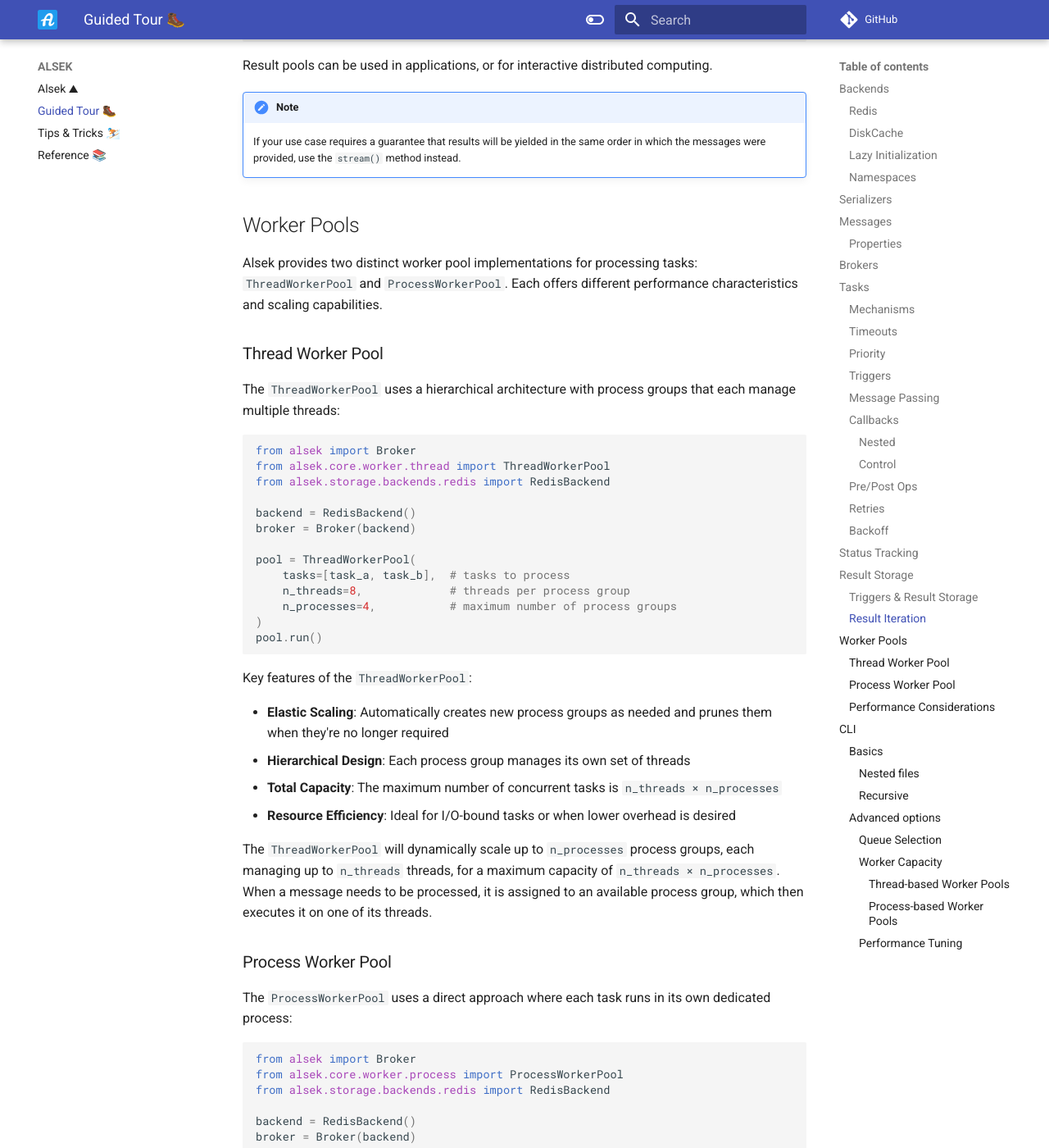
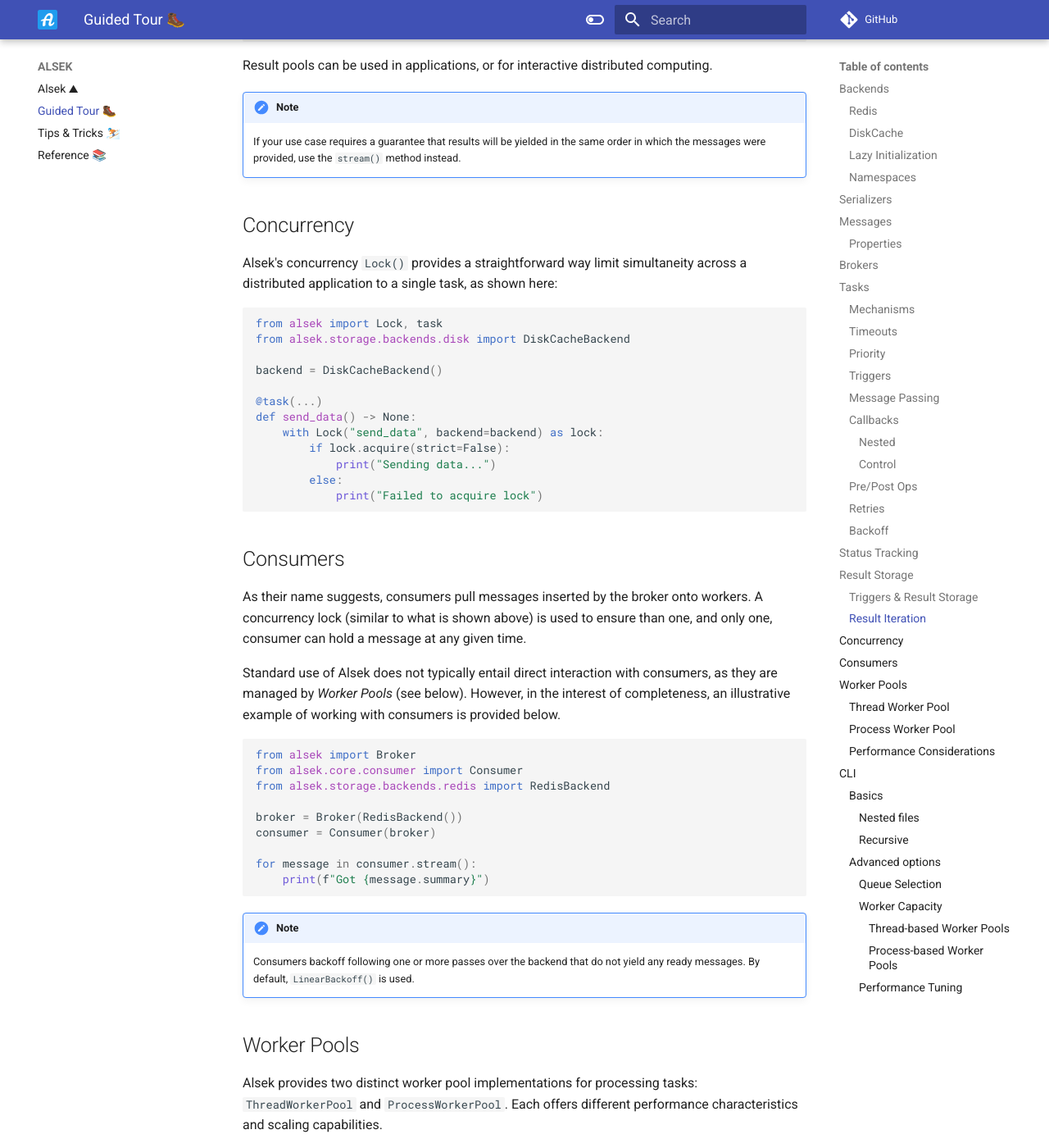
Before and after one commit to TariqAHassan/alsek, an MkDocs documentation site: the page built from docs/guided_tour.md, in a window 1280 px wide and 1400 px high, scrolled down 15692 px. Shown: the whole window at 82% size. Built offline with MkDocs 1.6.1 and Material for MkDocs 9.7.7, drawn with Linux system fonts in a browser that asks for light colours; comment, search, counter and statistics services are not loaded.

Commit message:
Add back Concurrency and Consumers sections

````diff
--- a/docs/guided_tour.md
+++ b/docs/guided_tour.md
@@ -773,6 +773,54 @@
     in the same order in which the messages were provided, use the ``stream()``
     method instead.
 
+## Concurrency
+
+Alsek's concurrency `Lock()` provides a straightforward way limit
+simultaneity across a distributed application to a single task, as shown here:
+
+```python
+from alsek import Lock, task
+from alsek.storage.backends.disk import DiskCacheBackend
+
+backend = DiskCacheBackend()
+
+@task(...)
+def send_data() -> None:
+    with Lock("send_data", backend=backend) as lock:
+        if lock.acquire(strict=False):
+            print("Sending data...")
+        else:
+            print("Failed to acquire lock")
+```
+
+## Consumers
+
+As their name suggests, consumers pull messages inserted by the broker
+onto workers. A concurrency lock (similar to what is shown above) is
+used to ensure than one, and only one, consumer can hold a message
+at any given time.
+
+Standard use of Alsek does not typically entail direct interaction with consumers,
+as they are managed by _Worker Pools_ (see below). However, in the interest
+of completeness, an illustrative example of working with consumers is provided below.
+
+```python
+from alsek import Broker
+from alsek.core.consumer import Consumer
+from alsek.storage.backends.redis import RedisBackend
+
+broker = Broker(RedisBackend())
+consumer = Consumer(broker)
+
+for message in consumer.stream():
+    print(f"Got {message.summary}")
+```
+
+!!! note
+    Consumers backoff following one or more passes over the backend that
+    do not yield any ready messages. By default, `LinearBackoff()` is used.
+
+
 ## Worker Pools
 
 Alsek provides two distinct worker pool implementations for processing tasks: `ThreadWorkerPool` and `ProcessWorkerPool`. Each offers different performance characteristics and scaling capabilities.
````
